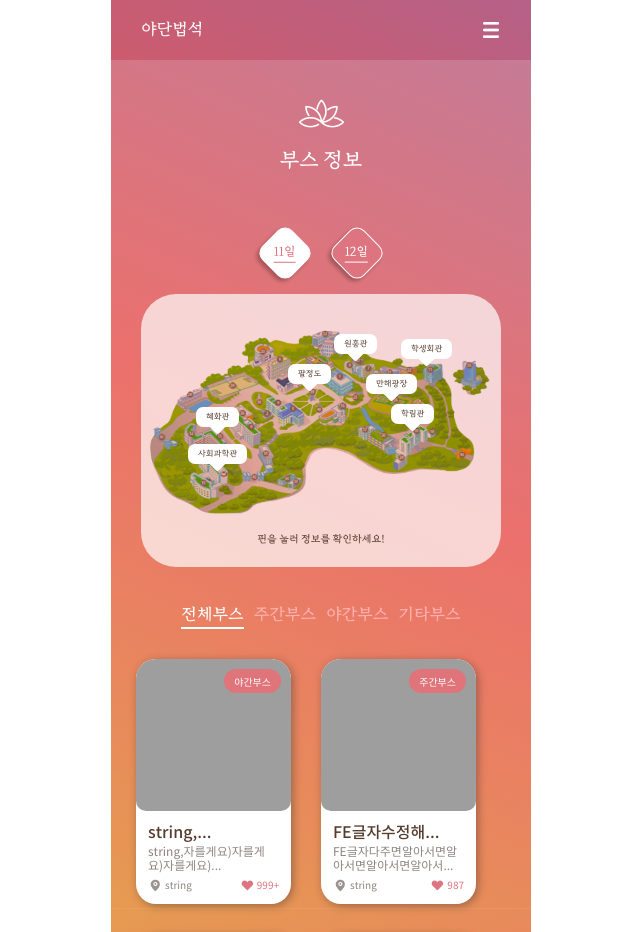
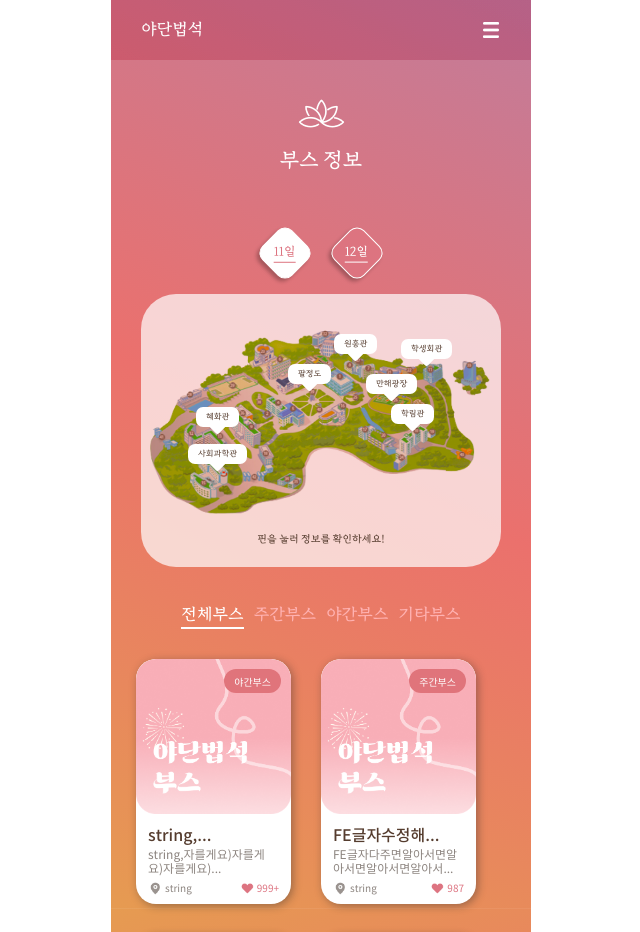
Before and after one commit to ZZZINU/2023_fall_festival_front, a React (Vite) app: page /booths in a window 1280 px wide. Shown: the top 932 px of the page, without its empty margins (319-959 px from the left). Built offline with nearby package versions, Linux system fonts and the light colour scheme; no server answers.

Commit message:
:lipstick: Style: 부스 페이지 - 카드 썸네일 이미지 통일

```diff
--- a/src/components/common/booth/boothCard/BoothCard.jsx
+++ b/src/components/common/booth/boothCard/BoothCard.jsx
@@ -20,16 +20,7 @@ function BoothCard({ data }) {
         {data.map((booth, index) => (
           <Link to={`/booths/${booth.id}`} key={booth.id}>
             <S.BoothCardWrapper key={index}>
-              {booth.type === "기타부스" ? (
-                <>
-                  <S.BoothCardImage src={BoothDefaultImg} alt="부스 이미지" />
-                </>
-              ) : (
-                <>
-                  <S.BoothCardImage src={booth.thumbnail} alt="부스 이미지" />
-                </>
-              )}
-
+              <S.BoothCardImage src={BoothDefaultImg} alt="부스 이미지" />
               <S.BoothCardRibbon>{booth.type}</S.BoothCardRibbon>
               <S.BoothCardDetailWrapper>
                 <S.BoothCardDetailTitle>
```
